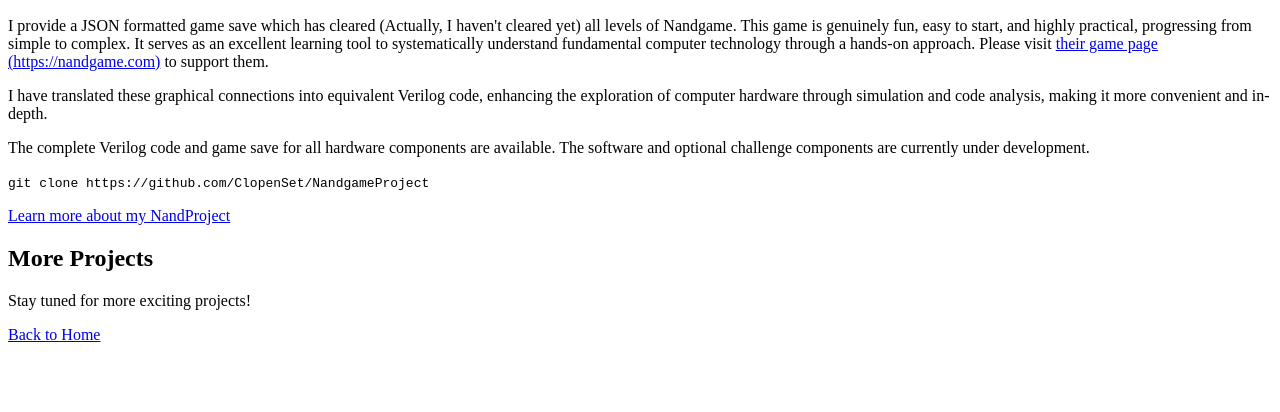
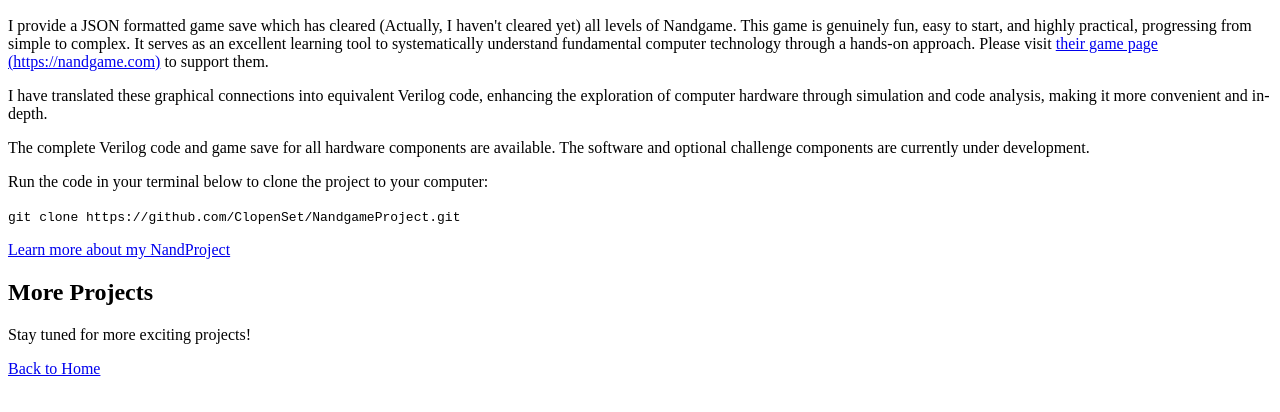
Before and after one commit to ClopenSet/ClopenSet.github.io, a plain HTML site: page projects.html in a window 1280 px wide. Shown: the part 110-522 px from the top of the page. Drawn offline with Linux system fonts and the light colour scheme.

Commit message:
Small Fixes

```diff
--- a/projects.html
+++ b/projects.html
@@ -12,7 +12,8 @@
         <p>I provide a JSON formatted game save which has cleared (Actually, I haven't cleared yet) all levels of Nandgame. This game is genuinely fun, easy to start, and highly practical, progressing from simple to complex. It serves as an excellent learning tool to systematically understand fundamental computer technology through a hands-on approach. Please visit <a href="https://nandgame.com/">their game page (https://nandgame.com)</a> to support them.</p>
         <p>I have translated these graphical connections into equivalent Verilog code, enhancing the exploration of computer hardware through simulation and code analysis, making it more convenient and in-depth.</p>
         <p>The complete Verilog code and game save for all hardware components are available. The software and optional challenge components are currently under development.</p>
-        <p><code>git clone https://github.com/ClopenSet/NandgameProject</code></p>
+        <p>Run the code in your terminal below to clone the project to your computer:</p>
+        <p><code>git clone https://github.com/ClopenSet/NandgameProject.git</code></p>
         <p><a href="https://github.com/ClopenSet/NandgameProject">Learn more about my NandProject</a></p>
     </section>
 
```
